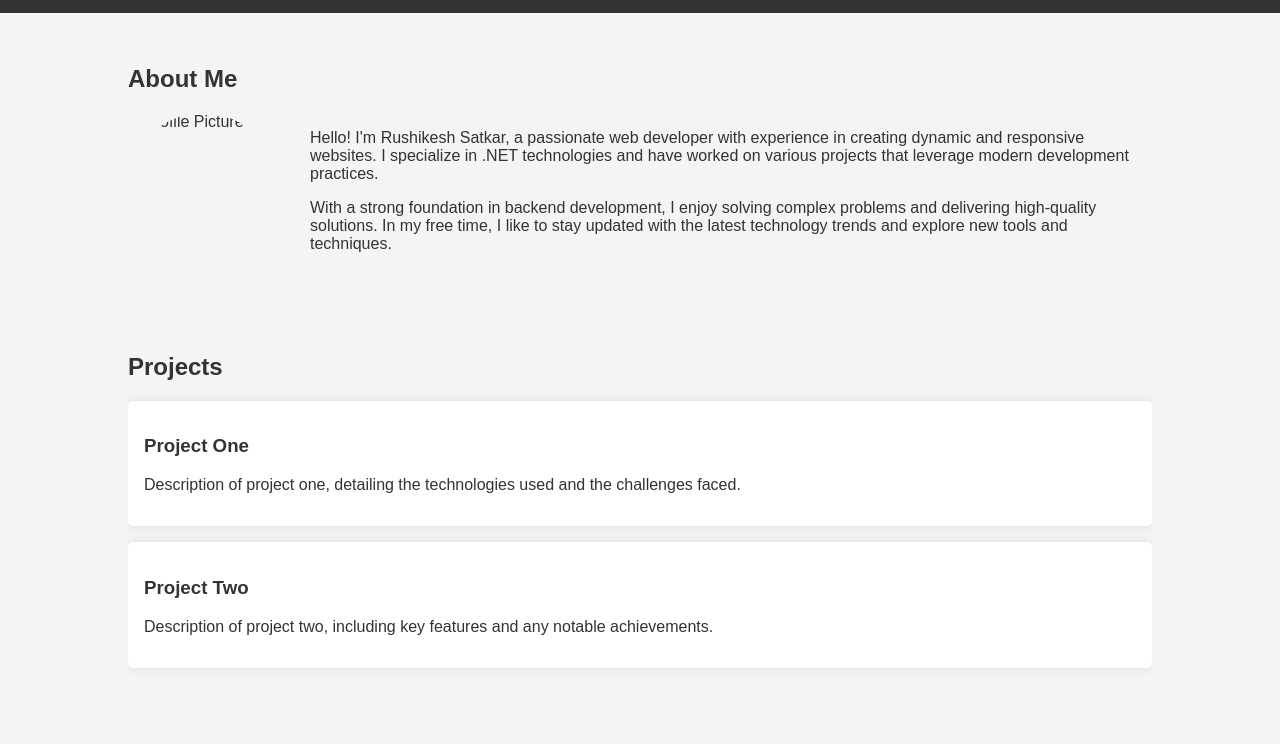
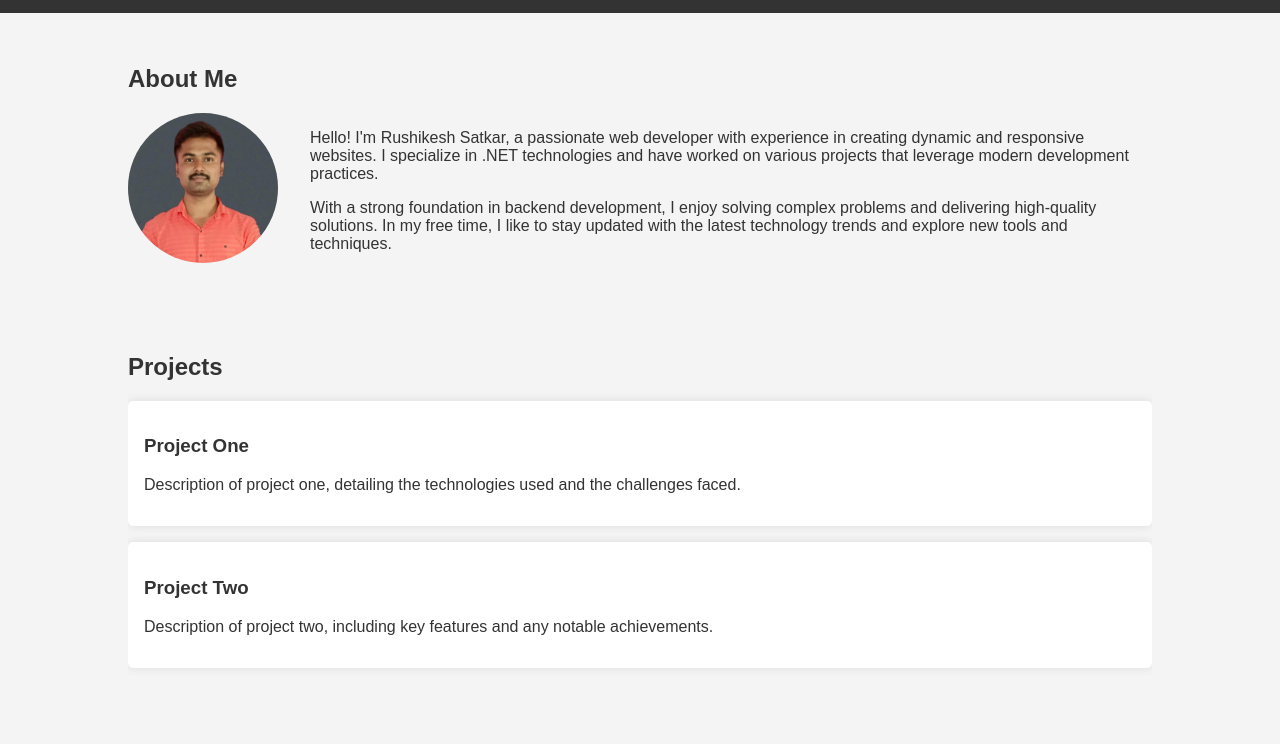
Before and after one commit to RushikeshSatkar/profile, a plain HTML site: page index.html in a window 1280 px wide. Shown: the part 56-800 px from the top of the page. Drawn offline with Linux system fonts and the light colour scheme.

Commit message:
added image

```diff
--- a/index.html
+++ b/index.html
@@ -28,7 +28,7 @@
         <!-- About Section -->
         <section id="about">
             <h2>About Me</h2>
-            <img src="profile.jpg" alt="Profile Picture" width="150" height="150">
+            <img src="images/Rushikesh_satkar.jpg" alt="Profile Picture" width="150" height="150">
             <div>
                 <p>Hello! I'm Rushikesh Satkar, a passionate web developer with experience in creating dynamic and responsive websites. I specialize in .NET technologies and have worked on various projects that leverage modern development practices.</p>
                 <p>With a strong foundation in backend development, I enjoy solving complex problems and delivering high-quality solutions. In my free time, I like to stay updated with the latest technology trends and explore new tools and techniques.</p>
```
Also changed, not shown: images/Rushikesh_satkar.jpg (added).
